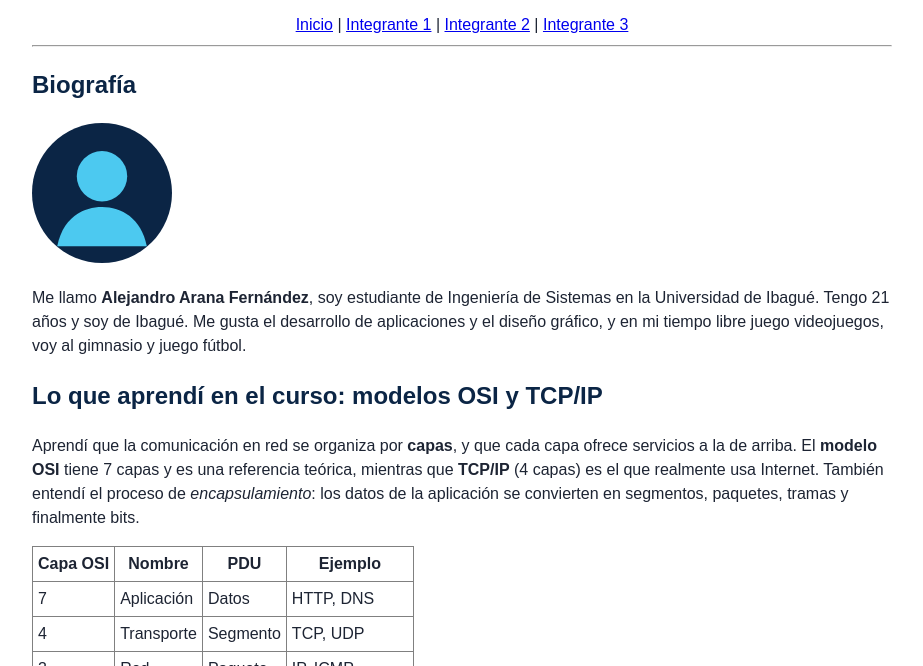
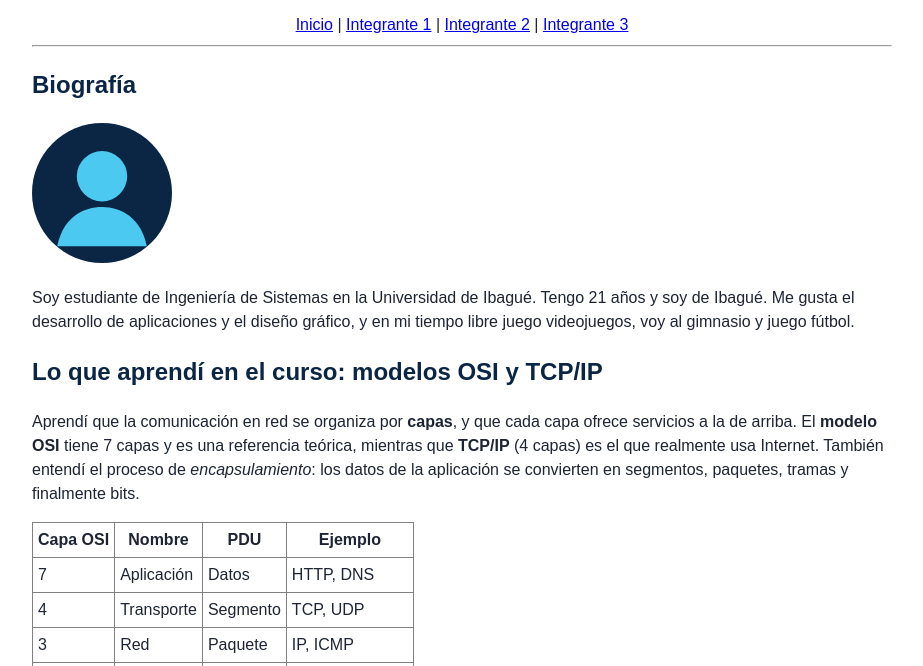
Before and after one commit to Nixon-Tovar/-Laboratorio-HTTP, a plain HTML site: page integrantes/integrante1.html in a window 1280 px wide. Shown: the part 134-800 px from the top of the page, without its empty margins (178-1101 px from the left). Drawn offline with Linux system fonts and the light colour scheme.

Commit message:
corrección sección integrante 1

```diff
--- a/integrantes/integrante1.html
+++ b/integrantes/integrante1.html
@@ -26,7 +26,7 @@
       <h2>Biografía</h2>
       <img src="../img/avatar1.svg" alt="Avatar de Alejandro Arana" width="140">
       <p>
-        Me llamo <strong>Alejandro Arana Fernández</strong>, soy estudiante de Ingeniería de Sistemas en la
+        Soy estudiante de Ingeniería de Sistemas en la
         Universidad de Ibagué. Tengo 21 años y soy de Ibagué. Me gusta el desarrollo de aplicaciones y el
         diseño gráfico, y en mi tiempo libre juego videojuegos, voy al gimnasio y juego fútbol.
       </p>
```
